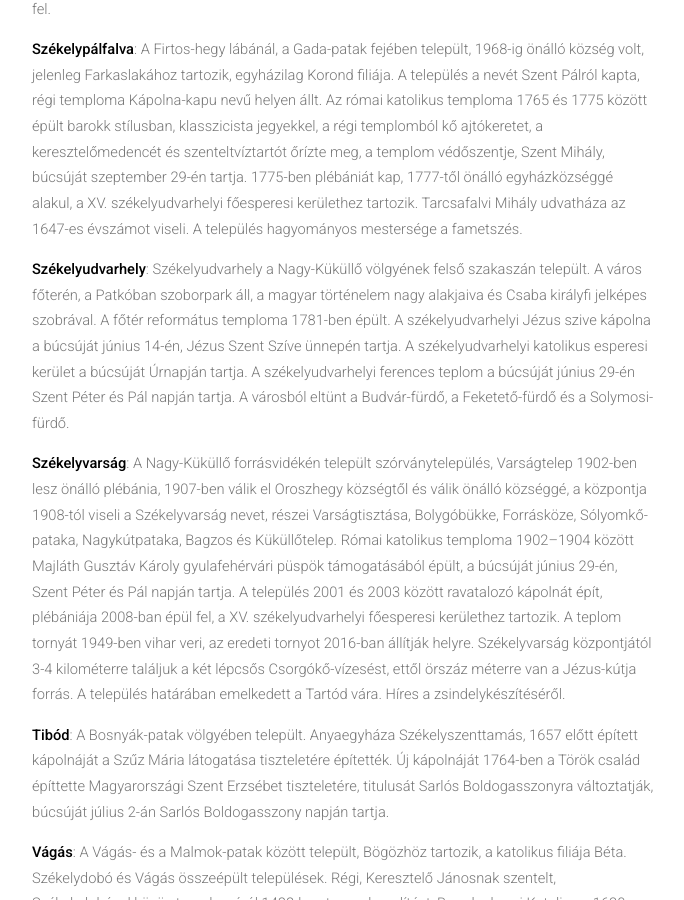
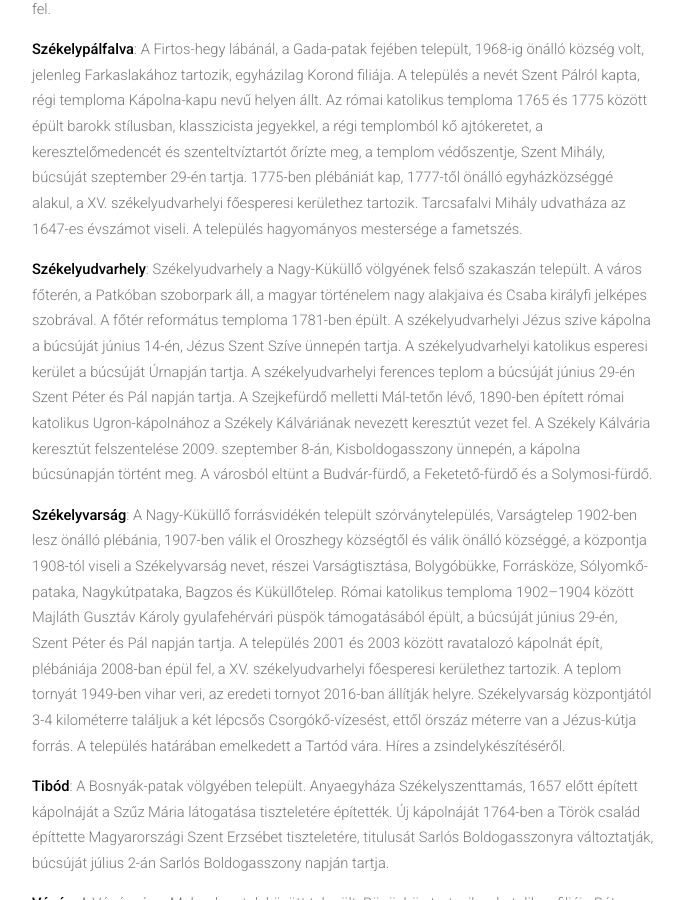
Before and after one commit to siculia/siculia.github.io, a Jekyll site: the page built from siculia-udvarhelyszek.html, in a window 1280 px wide and 900 px high, scrolled down 10981 px. Shown: the whole window, without its empty margins (128-812 px from the left). Built offline with Jekyll 4.4.1, drawn with Linux system fonts in a browser that asks for light colours; nearby versions of some CDN libraries; library files that are not in the unit come from our copies.

Commit message:
Ugron-kápolna

```diff
--- a/siculia-csikszek.html
+++ b/siculia-csikszek.html
@@ -59,7 +59,7 @@ layout: default
 							<p style="text-align: left;"><b>Csiba</b>: A Kápolna-patak völgyében, az Erdőalja-telep mellett fekvő szórványtelepülés. Az ugrapataki és rajkókpataki gyimesi csángóknak a Csíkba telepítésekor létesült, a Csikó-kert és Zabos-kert tartozik hozzá. A csibai szórványtelepet 1959-ben Erdőalja-teleppel és Ligat-teleppel együtt Csíkszeredához csatolják. Erdőalja-Csiba romai katolikus templom 2003–2007 között épült fel, Szent Lőrinc tiszteletére szentelték, búcsúját augusztus 10-én tartja.</p>
 							<p style="text-align: left;"><b>Csinód</b>: Az Uz-pataka mentén fekvő szórványtelepülés. Részei a Katirésze-pataka, Őrház-pataka, Aklosbérce-pataka és a Nagylenes-pataka. A Sepsiszéki Nagy Balázs területén épített ökumenikus kápolnáját 2015-ben a Gyümölcsoltó Boldogasszony tiszteletére szentelték, búcsúját március 25-én tartja. Az Aklos patak bal partján a feltőrő kénes forrás vízét felhasználó kétkádas, 6–8 személyes szabadtéri fürdő létesült.</p>
 							<p style="text-align: left;"><b>Csíkbánkfalva</b>: Bánkfalva, vagy Csíkbánkfalva a Fiság-patak mindkét oldalán elterülő település teljesen egybeépült Csíkszentgyörggyel. A település tízesei Ittkétfalva, Simonszeg, Altíz, Martonos, és ide tartozott Kotormány is. Bánkfalva római katolikus temploma a búcsúját június 24-én, Keresztelő Szent János születése napján tartja. A településtől keletre, a Szentegyházas-patak Havas tető alatti völgyében található a csíkbánfalvi Adorjánfürdő. Az Adorján fürdőtől délkeletre, a Vermed-patak völgyében állt a csíkbánkfalvi Bakay-fürdő.</p>
-							<p style="text-align: left;"><b>Csíkborzsova</b>: Borzsova, vagy Csíkborzsova a Borzsova-patak völgyében települt. Szépvízhez tartozik, Csíkszentmiklós fiókegyháza volt. Búcsúját május 1-jén Szent József napján tartja. A Borzsova-patak mellet borvízfürdője volt.</p>
+							<p style="text-align: left;"><b>Csíkborzsova</b>: Borzsova, vagy Csíkborzsova a Borzsova-patak völgyében települt. Szépvízhez tartozik, Csíkszentmiklós katolikus fiókegyháza volt. Búcsúját május 1-jén Szent József napján tartja. A Borzsova-patak mellet borvízfürdője volt.</p>
 							<p style="text-align: left;"><b>Csíkcsicsó</b>: Csíkcsicsó Madéfalvához tartozott, 2004-től önálló község. Az Olt árterének peremén, a Szépvíz-patak alsó folyásánál annak az Oltba torkollásánál fekszik. Csíkcsicsó és Madéfalva összenőtt, a községközpont Madéfalva. Csaracsóval és Csíkrákossal alkot közös községet. Korábban egyházilag Delnéhez tartozott, közös templomuk a Szent János templom magányosan áll a Torda-völgyében. Csíkcsicsó római katolikus temploma 1783-ban épült, a búcsúját június 13-án, Páduai Szent Antal napján tartja. Csicsó várának romjai a Kisvármező-dűlő, Várkőszikla részén vannak.</p>
 							<p style="text-align: left;"><b>Csíkcsaracsó</b>: Oltfalu tartozik hozzá, az Oltpusztája és Egreskert nevű dűlőben.</p>
 							<p style="text-align: left;"><b>Csíkcsekefalva</b>: A település keleti felében több borvíz-forrás található, a legismertebbek a Csekefalvi-borvíz és a Gothárd-borvíz. Csekefalva és Csíkszentmárton határán található a mofettás jellegű Posszogó.</p>
--- a/siculia-udvarhelyszek.html
+++ b/siculia-udvarhelyszek.html
@@ -119,7 +119,7 @@ layout: default
 							<p style="text-align: left;"><b>Székelyszentmihály</b>: Székelyszentmihály a Gada-, a Szalon- és a Szalom-patakok Nyikóba torkollásánál fekszik, özigazgatásilag Siménfalvához tartozik.</p>
 							<p style="text-align: left;"><b>Székelyszentlélek</b>: A Felső-Nyikó mentén, a Fehér-Nyikó patak felső folyásánál települt. Farkaslaka, Malomfalva, Bogárfalva és Szencsed anyaegyháza volt. A régi temploma a település mellett épült, ajtaja 13. századi, amit a 15. században átépítenek, később kőfallal veszik körül. A haranglábja helyett 1764-ben kőtornyot építenek. A régebbi harangját 1626-ban az újabbat 1928-ban öntötték. A római katolikus templomot barokk stílusban átépítik, 1837-ben felújítják és a Szentlélek tiszteletére szentelik, búcsúját Pünkösdkor tartja. A templom mellett találjuk Balázsi Dénes helytörténész 1977-ben létrehozott néprajzi múzeumát, előtte az 1848-ban készült malomfalvi galambdúcos székelykaput. A településhatárában tizennégy különböző borvízforrás fakad. Székelyszentlélek és Farkaslaka között, a Gordon hegy csúcsára egy közel húszonkét méter magas, fémből készült Jézus Szive kilátót emeltek, amelyet 2013. augusztus 17-én avatták fel.</p>
 							<p style="text-align: left;"><b>Székelypálfalva</b>: A Firtos-hegy lábánál, a Gada-patak fejében települt, 1968-ig önálló község volt, jelenleg Farkaslakához tartozik, egyházilag Korond filiája. A település a nevét Szent Pálról kapta, régi temploma Kápolna-kapu nevű helyen állt. Az római katolikus temploma 1765 és 1775 között épült barokk stílusban, klasszicista jegyekkel, a régi templomból kő ajtókeretet, a keresztelőmedencét és szenteltvíztartót őrízte meg, a templom védő­szent­je, Szent Mihály, búcsúját szeptember 29-én tartja. 1775-ben plébániát kap, 1777-től önálló egyházközséggé alakul, a XV. székelyudvarhelyi főesperesi kerülethez tartozik. Tarcsafalvi Mihály udvatháza az 1647-es évszámot viseli. A település hagyományos mestersége a fametszés. </p>
-							<p style="text-align: left;"><b>Székelyudvarhely</b>: Székelyudvarhely a Nagy-Küküllő völgyének felső szakaszán települt. A város főterén, a Patkóban szoborpark áll, a magyar történelem nagy alakjaiva és Csaba királyfi jelképes szobrával. A főtér református temploma 1781-ben épült. A székelyudvarhelyi Jézus szive kápolna a búcsúját június 14-én, Jézus Szent Szíve ünnepén tartja. A székelyudvarhelyi katolikus esperesi kerület a búcsúját Úrnapján tartja. A székelyudvarhelyi ferences teplom a búcsúját június 29-én Szent Péter és Pál napján tartja. A városból eltünt a Budvár-fürdő, a Feketető-fürdő és a Solymosi-fürdő.</p>
+							<p style="text-align: left;"><b>Székelyudvarhely</b>: Székelyudvarhely a Nagy-Küküllő völgyének felső szakaszán települt. A város főterén, a Patkóban szoborpark áll, a magyar történelem nagy alakjaiva és Csaba királyfi jelképes szobrával. A főtér református temploma 1781-ben épült. A székelyudvarhelyi Jézus szive kápolna a búcsúját június 14-én, Jézus Szent Szíve ünnepén tartja. A székelyudvarhelyi katolikus esperesi kerület a búcsúját Úrnapján tartja. A székelyudvarhelyi ferences teplom a búcsúját június 29-én Szent Péter és Pál napján tartja. A Szejkefürdő melletti Mál-tetőn lévő, 1890-ben épített római katolikus Ugron-kápolnához a Székely Kálváriának nevezett keresztút vezet fel. A Székely Kálvária keresztút felszentelése 2009. szeptember 8-án, Kisboldogasszony ünnepén, a kápolna búcsúnapján történt meg. A városból eltünt a Budvár-fürdő, a Feketető-fürdő és a Solymosi-fürdő.</p>
 							<p style="text-align: left;"><b>Székelyvarság</b>: A Nagy-Küküllő forrásvidékén települt szórványtelepülés, Varságtelep 1902-ben lesz önálló plébánia, 1907-ben válik el Oroszhegy községtől és válik önálló községgé, a központja 1908-tól viseli a Székelyvarság nevet, részei Varságtisztása, Bolygóbükke, For­rás­kö­ze, Sólyom­kő­pataka, Nagy­kút­pa­ta­ka, Bagzos és Küküllőtelep. Római katolikus temploma 1902–1904 között Majláth Gusztáv Károly gyulafehérvári püspök támogatásából épült, a búcsúját június 29-én, Szent Péter és Pál napján tartja.  A település 2001 és 2003 között ravatalozó kápolnát épít, plébániája 2008-ban épül fel, a XV. székelyudvarhelyi főesperesi kerülethez tartozik. A teplom tornyát 1949-ben vihar veri, az eredeti tornyot 2016-ban állítják helyre. Székelyvarság központjától 3-4 kilométerre találjuk a két lépcsős Csorgókő-vízesést, ettől örszáz méterre van a Jézus-kútja forrás. A település határában emelkedett a Tartód vára. Híres a zsindelykészítéséről.</p>
 							<p style="text-align: left;"><b>Tibód</b>: A Bosnyák-patak völgyében települt. Anyaegyháza Székelyszenttamás, 1657 előtt épített kápolnáját a Szűz Mária látogatása tiszteletére építették. Új kápolnáját 1764-ben a Török család építtette Magyarországi Szent Erzsébet tiszteletére, titulusát Sarlós Boldogasszonyra változtatják, búcsúját július 2-án Sarlós Boldogasszony napján tartja.
 							<p style="text-align: left;"><b>Vágás</b>: A Vágás- és a Malmok-patak között települt, Bögözhöz tartozik, a katolikus filiája Béta. Székelydobó és Vágás összeépült települések. Régi, Keresztelő Jánosnak szentelt, Székelydobóval közös templomáról 1488-ban tesznek említést, Brandenburgi Katalin az 1630. január 14-én kelt oklevelével a katolikusoknak adja, 1783-ban felújítják. Új római katolikus temploma 1843 és 1851 között, a középkori templom helyén és anyagának felhasználásával épült, alacsonyabb kőkerítés veszi körül, búcsúját egyetlenként Erdélyben augusztus 18-án Szent Ilona, vagy Szent Heléna napján tartja.  A Vágás melletti Pálhegyen a hagyomány szerint szerzetesek éltek, a 18. század elején megjelentek a trinitáriusok.  A trinitárius rend kolostora és temploma a plébánia területén állt. A Szent Ilona plébánia, a XV. Székelyudvarhelyi főesperesi kerülethez tartozik. A trinitáriusokra emlékeztetnek a katolikus templom mellett ültetett hatalmasra nőtt öreg cserefák (kocsányos tölgy) állnak. </p>
```
